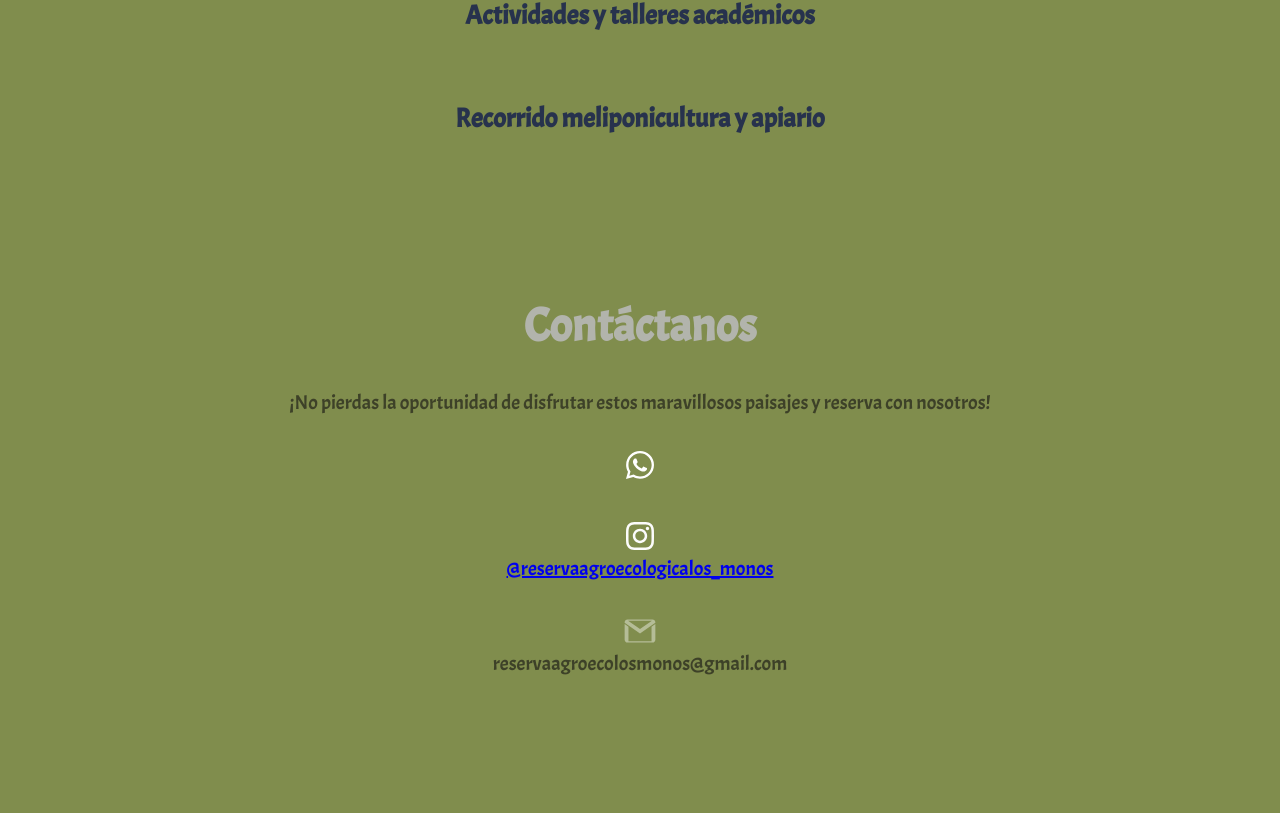
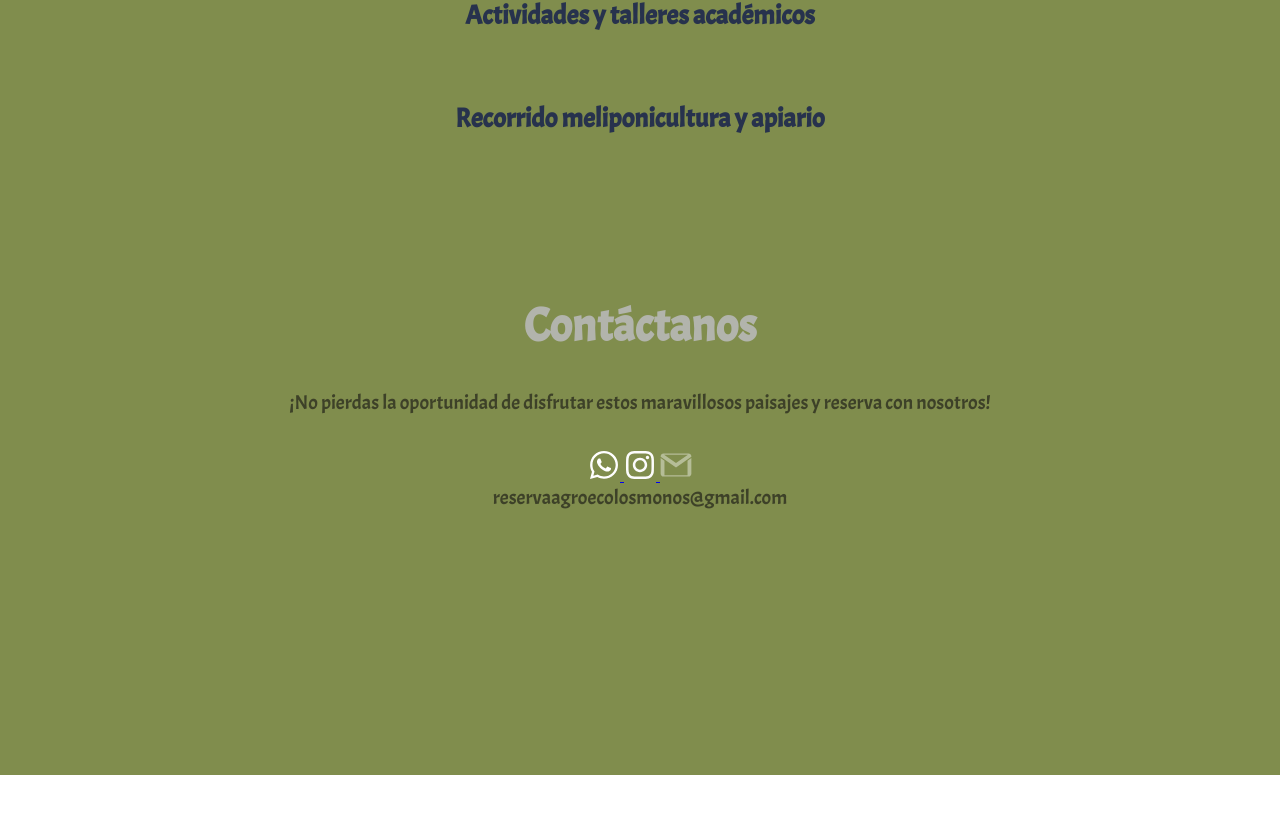
Before and after one commit to dericksaa/losMonos, a plain HTML site: page index.html in a window 1280 px wide. Shown: the part 8873-9686 px from the top of the page. After the commit the page ends 9648 px from the top, so only its background shows below. Drawn offline with Linux system fonts and the light colour scheme.

Commit message:
correccion enlace de wpp

```diff
--- a/index.html
+++ b/index.html
@@ -223,24 +223,22 @@
       <section class="section6" id="contact">
         <h2>Contáctanos</h2>
         <div>
-          <p>¡No pierdas la oportunidad de disfrutar estos maravillosos paisajes y reserva con nosotros!</p>
-          <img src="./images/whatsapp.svg" alt="" />
-          <p>
+        <p>¡No pierdas la oportunidad de disfrutar estos maravillosos paisajes y reserva con nosotros!</p>
           <a
             href="https://api.whatsapp.com/send?phone=573116357178"
             target="_blank"
           >
+          <img src="./images/whatsapp.svg" alt="" />
           </a>
-          </p>
-          <img src="./images/instagram.svg" alt="" />
-          <p>
+
           <a
             href="https://www.instagram.com/reservaagroecologicalos_monos/"
             target="_blank"
           >
-          @reservaagroecologicalos_monos
+          <img src="./images/instagram.svg" alt="" />
+          <!-- @reservaagroecologicalos_monos -->
           </a>
-          </p>
+
           <img src="./images/gmail.svg" alt="" />
           <p>reservaagroecolosmonos@gmail.com</p>
         </div>
```
